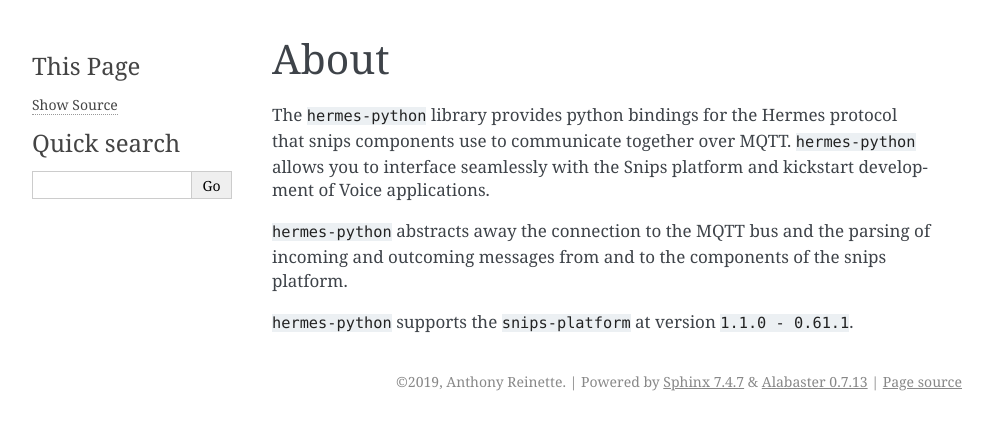
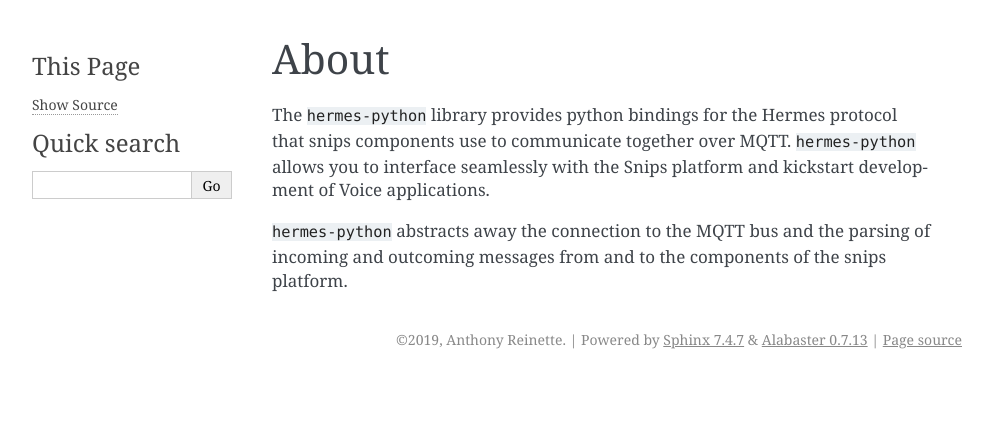
Before and after one commit to snipsco/hermes-protocol, a Sphinx documentation site: the page built from platforms/hermes-python/documentation/source/about.rst, in a window 1280 px wide. Shown: the top 430 px of the page, without its empty margins (148-1141 px from the left). Built offline with Sphinx 7.4.7, drawn with Linux system fonts in a browser that asks for light colours.

Commit message:
updating doc

```diff
--- a/platforms/hermes-python/documentation/source/about.rst
+++ b/platforms/hermes-python/documentation/source/about.rst
@@ -5,5 +5,3 @@
 ``hermes-python`` allows you to interface seamlessly with the Snips platform and kickstart development of Voice applications.
 
 ``hermes-python`` abstracts away the connection to the MQTT bus and the parsing of incoming and outcoming messages from and to the components of the snips platform.
-
-``hermes-python`` supports the ``snips-platform`` at version ``1.1.0 - 0.61.1``.
```
